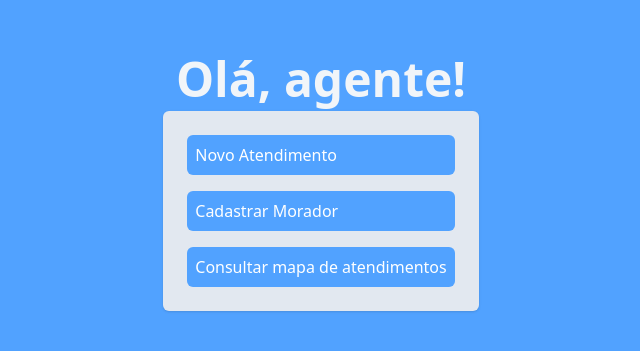
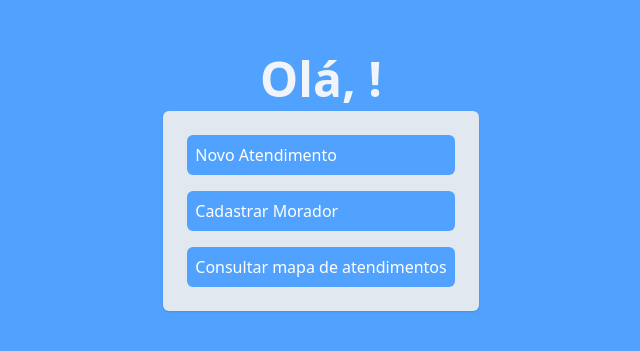
Before and after one commit to goncalvesAugusto7/street-practice-management, a React (Vite) app: page /agente in a window 1280 px wide. Shown: the part 217-568 px from the top of the page, without its empty margins (119-759 px from the left). Built offline with nearby package versions, Linux system fonts and the light colour scheme.

Commit message:
dinamização nos títulos com o `login`

```diff
--- a/src/pages/AgentDashboard.jsx
+++ b/src/pages/AgentDashboard.jsx
@@ -28,7 +28,7 @@ export default function AgentDashboard() {
         <div className="w-screen h-screen bg-blue-400 flex flex-row justify-center p-6 items-center gap-4">
             <div className="max-w-sm space-y-2">
 
-                <Title>Olá, agente!</Title>
+                <Title>Olá, {login}!</Title>
 
                 <div className="space-y-4 p-6 bg-slate-200 rounded-md shadow flex flex-col">
                     <Button
--- a/src/pages/ManagerDashboard.jsx
+++ b/src/pages/ManagerDashboard.jsx
@@ -27,7 +27,7 @@ export default function ManagerDashboard() {
 
             <div className="max-w-sm space-y-2">
 
-                <Title>Olá, Admin!</Title>
+                <Title>Olá, {login}!</Title>
 
                 <div className="space-y-4 p-6 bg-slate-200 rounded-md shadow flex flex-col">
                     <Button
```
